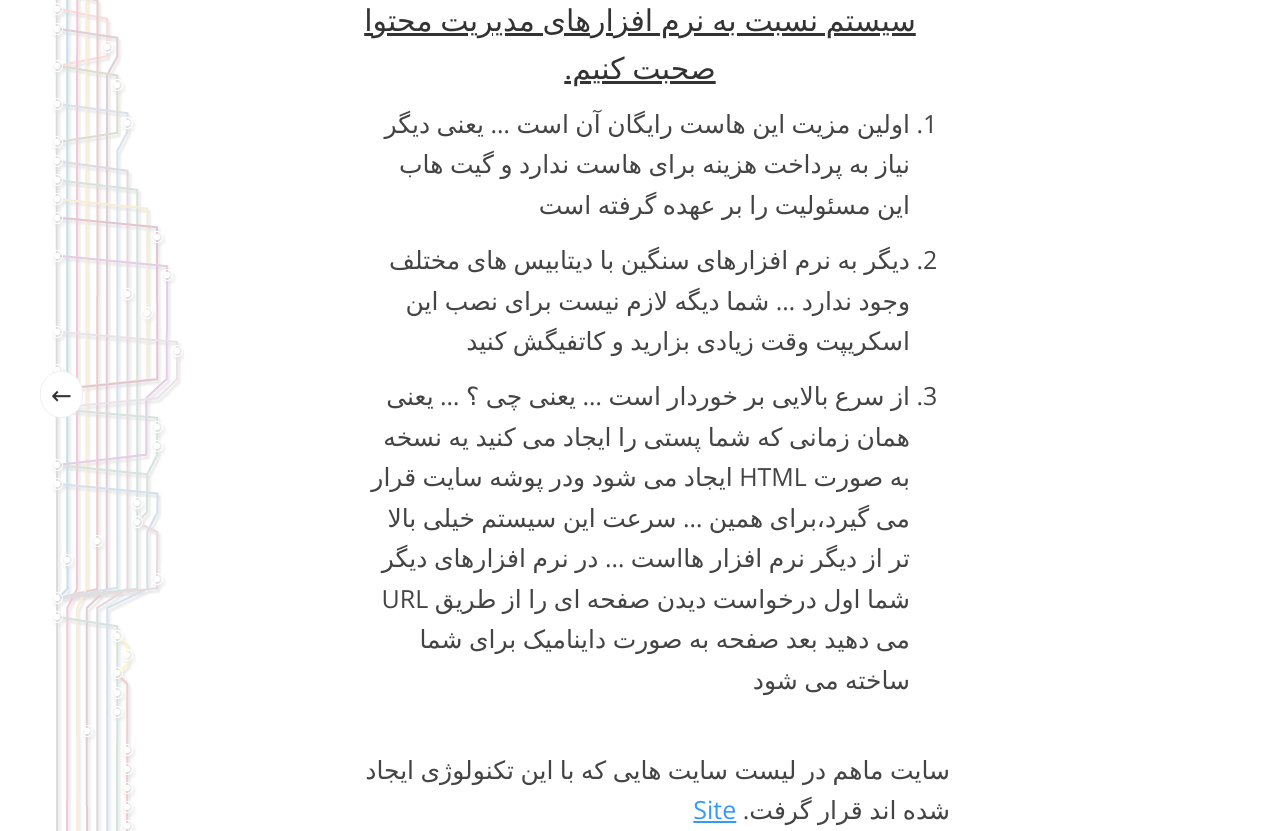
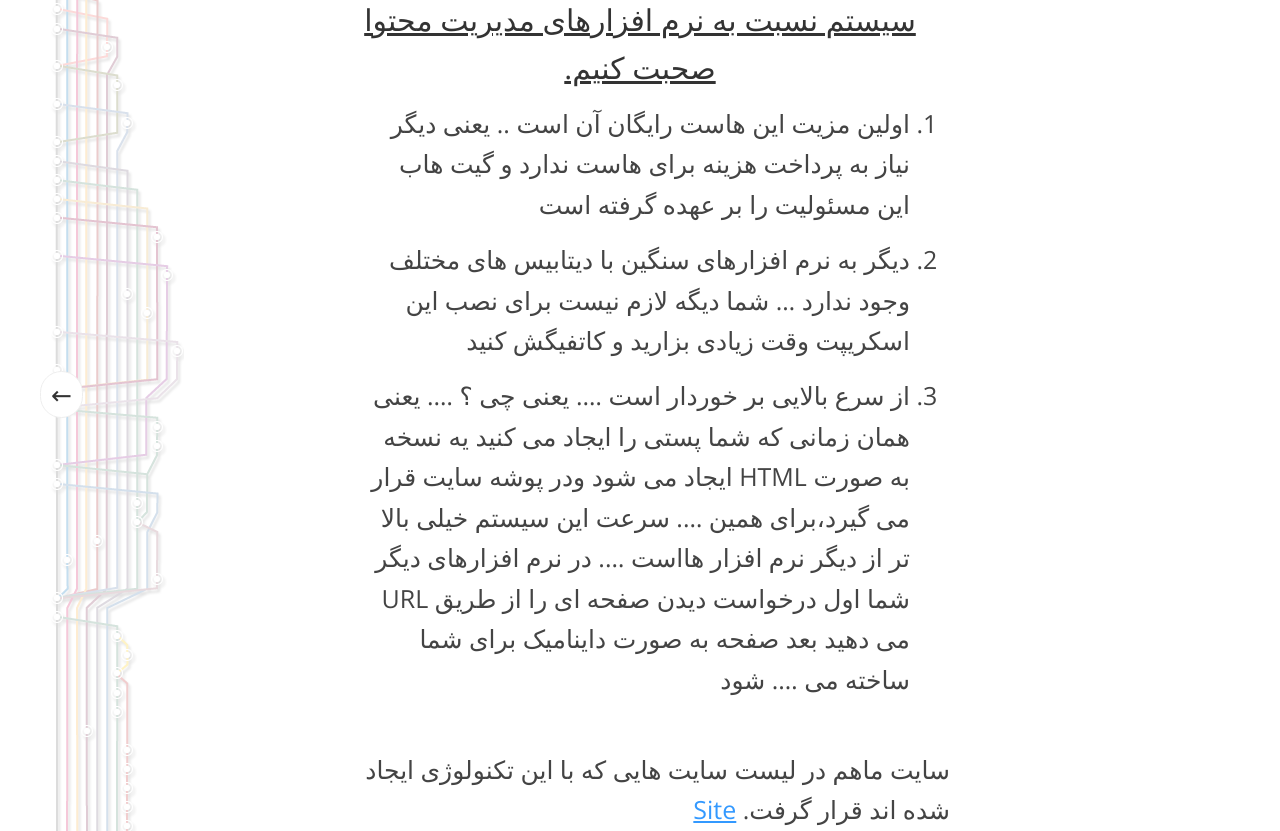
Before and after one commit to ALYREZA/blog, a Jekyll site: the page built from _posts/2014-02-20-a-little-about-jekyll.markdown, in a window 1280 px wide. Shown: the part 442-1273 px from the top of the page. Built offline with Jekyll 4.4.1, drawn with Linux system fonts in a browser that asks for light colours; Markdown is read by kramdown in place of the engine named in the settings; comment, search, counter and statistics services are not loaded.

```diff
--- a/_posts/2014-02-20-a-little-about-jekyll.markdown
+++ b/_posts/2014-02-20-a-little-about-jekyll.markdown
@@ -8,13 +8,13 @@ tarikh: "01 اسفند 92"
 ---
 ####الان می خواهیم در مورد برخی از مزیت های این سیستم نسبت به نرم افزارهای مدیریت محتوا صحبت کنیم.
 1. اولین مزیت این  هاست رایگان آن است
-... یعنی دیگر نیاز به پرداخت هزینه برای هاست ندارد و گیت هاب این مسئولیت را بر عهده گرفته است
+..  یعنی دیگر نیاز به پرداخت هزینه برای هاست ندارد و گیت هاب این مسئولیت را بر عهده گرفته است
 2. دیگر به نرم افزارهای سنگین با دیتابیس های مختلف وجود ندارد
-... شما دیگه لازم نیست برای نصب این اسکریپت وقت زیادی بزارید و کاتفیگش کنید
+...  شما دیگه لازم نیست برای نصب این اسکریپت وقت زیادی بزارید و کاتفیگش کنید
 3. از سرع بالایی بر خوردار است
-... یعنی چی ؟
-... یعنی همان زمانی که شما پستی را ایجاد می کنید یه نسخه به صورت HTML ایجاد می شود ودر پوشه سایت قرار می گیرد،برای همین ... سرعت این سیستم خیلی بالا تر از دیگر نرم افزار هااست
-... در نرم افزارهای دیگر شما اول درخواست دیدن صفحه ای را از طریق URL می دهید بعد صفحه به صورت داینامیک برای شما ساخته می شود
+....  یعنی چی ؟
+....  یعنی همان زمانی که شما پستی را ایجاد می کنید یه نسخه به صورت HTML ایجاد می شود ودر پوشه سایت قرار می گیرد،برای همین ....  سرعت این سیستم خیلی بالا تر از دیگر نرم افزار هااست
+....  در نرم افزارهای دیگر شما اول درخواست دیدن صفحه ای را از طریق URL می دهید بعد صفحه به صورت داینامیک برای شما ساخته می ....  شود
 
 سایت ماهم در لیست سایت هایی که با این تکنولوژی ایجاد شده اند قرار گرفت.
 [Site](https://github.com/jekyll/jekyll/wiki/sites)
```
